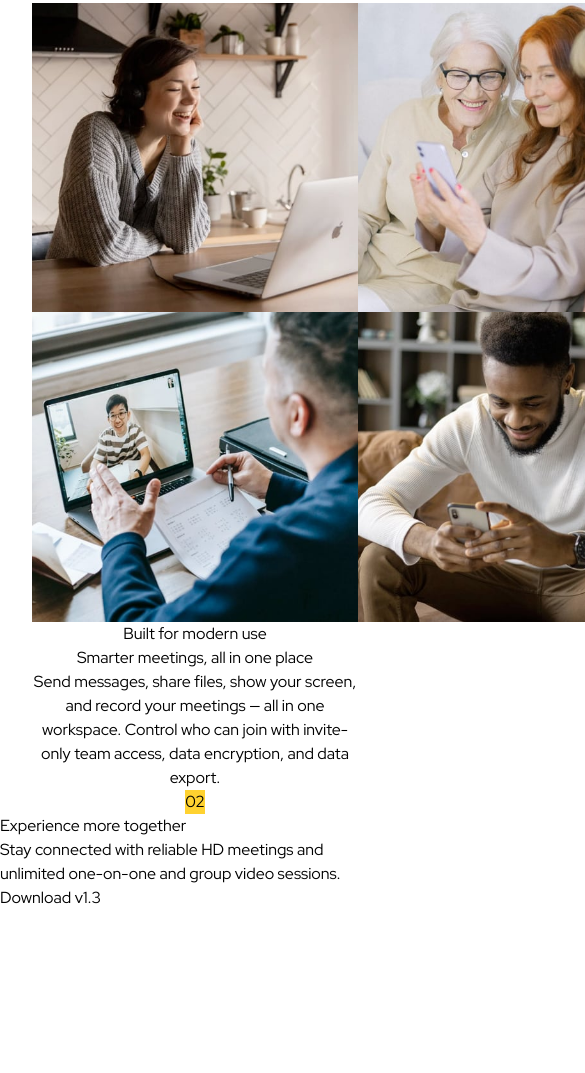
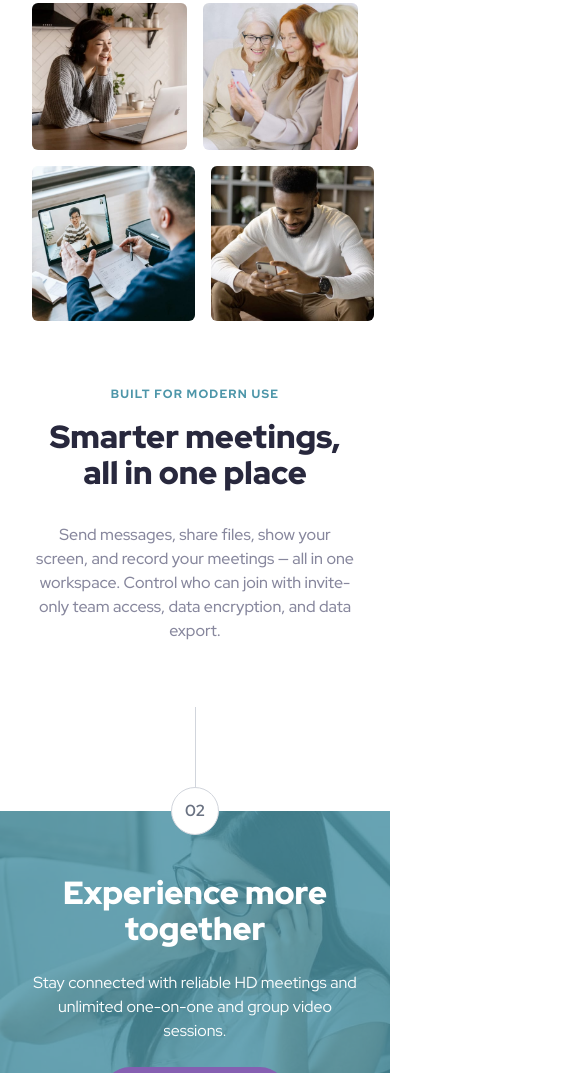
Before and after one commit to pauljomy/meet, a website built with Vite: page index.html in a window 390 px wide. Shown: the part 927-2000 px from the top of the page, 585 px wide, since content can reach past the window. Before the commit the page ends 1837 px from the top, so only its background shows below. Built offline with nearby package versions, Linux system fonts and the light colour scheme.

Commit message:
mobile and table completed

```diff
--- a/index.html
+++ b/index.html
@@ -9,7 +9,7 @@
     <img src="/src/assets/logo.svg" alt="Logo" class="mx-auto mt-12 my-16" />
 
     <div>
-      <div class="flex overflow-hidden gap-4 mb-12">
+      <div class="flex overflow-hidden gap-4 mb-12 md:gap-8">
         <img
           src="/src/assets/desktop/image-hero-left.png"
           alt="Hero Image Left"
@@ -22,6 +22,7 @@
         />
       </div>
       <div class="mx-8 text-center">
+        <div class="max-w-md mx-auto">
           <h1
             class="text-[2.5rem] font-black text-h1 leading-11 text-center tracking-normal mb-6"
           >
@@ -31,16 +32,19 @@
             Meet makes it easy to connect with others face-to-face virtually and
             collaborate across any device.
           </p>
+          <div class="md:flex md:mb-39 md:gap-4 justify-center">
             <button
-          class="block mx-auto px-10 py-4 bg-btn1 rounded-full text-white font-bold mb-4"
+              class="xs:mx-auto px-10 py-4 bg-btn1 rounded-full text-white font-bold mb-4 md:mb-0"
             >
               Download <span class="text-btn1-v1">v1.3</span>
             </button>
             <button
-          class="block mx-auto px-10 py-4 bg-btn2 rounded-full text-white font-bold mb-16"
+              class="xs:mx-auto px-10 py-4 bg-btn2 rounded-full text-white font-bold mb-16 md:mb-0"
             >
               What is it?
             </button>
+          </div>
+        </div>
         <div class="flex items-center flex-col">
           <div class="w-px h-20 bg-gray-300"></div>
 
@@ -50,41 +54,82 @@
             01
           </div>
         </div>
-        <div class="flex">
+        <div class="max-w-280 mx-auto">
+          <div class="flex flex-col md:flex-row gap-4 mb-16">
+            <div class="flex gap-4 mr-4">
               <img
                 src="/src/assets/desktop/image-woman-in-videocall.jpg"
                 alt="A women in video call"
+                class="w-1/2 rounded-md"
               />
               <img
                 src="/src/assets/desktop/image-women-videochatting.jpg"
                 alt="A group of people video chatting"
+                class="w-1/2 rounded-md"
               />
             </div>
-        <div class="flex">
+            <div class="flex gap-4">
               <img
                 src="/src/assets/desktop/image-men-in-meeting.jpg"
                 alt="A man attending a virtual meeting"
+                class="w-1/2 rounded-md"
               />
               <img
                 src="/src/assets/desktop/image-man-texting.jpg"
                 alt="A man texting"
+                class="w-1/2 rounded-md"
               />
             </div>
-        <p>Built for modern use</p>
-        <h2>Smarter meetings, all in one place</h2>
-        <p>
-          Send messages, share files, show your screen, and record your meetings
-          — all in one workspace. Control who can join with invite-only team
-          access, data encryption, and data export.
+          </div>
+          <div class="max-w-126 mx-auto">
+            <p
+              class="text-btn1 font-extrabold uppercase tracking-widest text-[0.75rem] mb-4"
+            >
+              Built for modern use
             </p>
-        <button class="bg-amber-300">02</button>
+            <h2 class="font-black text-h1 text-[2rem] leading-9 mb-8">
+              Smarter meetings, all in one place
+            </h2>
+            <p class="font-medium text-text mb-16">
+              Send messages, share files, show your screen, and record your
+              meetings — all in one workspace. Control who can join with
+              invite-only team access, data encryption, and data export.
+            </p>
           </div>
-      <h2>Experience more together</h2>
-      <p>
-        Stay connected with reliable HD meetings and unlimited one-on-one and
-        group video sessions.
+        </div>
+        <div class="flex justify-center flex-col items-center">
+          <div class="w-px h-20 bg-gray-300"></div>
+          <div
+            class="border w-12 h-12 rounded-full items-center flex justify-center bg-white border-gray-300 text-gray-500 font-bold"
+          >
+            02
+          </div>
+        </div>
+      </div>
+      <footer
+        class="text-center bg-[url('/src/assets/mobile/image-footer.jpg')] bg-cover -mt-6 mx-auto md:bg-[url('/src/assets/tablet/image-footer.jpg')] xl:bg-[url('/src/assets/desktop/image-footer.jpg')]"
+      >
+        <div class="px-8 py-16 bg-btn1/80">
+          <div
+            class="xl:flex xl:flex-1 xl:justify-between max-w-280 mx-auto xl:gap-30"
+          >
+            <h2
+              class="text-[2rem] leading-9 font-black mb-6 text-white xl:text-left xl:mb-0"
+            >
+              Experience more together
+            </h2>
+            <p class="mb-6 text-white xl:text-left xl:mb-0">
+              Stay connected with reliable HD meetings and unlimited one-on-one
+              and group video sessions.
             </p>
-      <button>Download v1.3</button>
+            <button
+              class="mx-auto px-10 py-4 bg-btn2 rounded-full text-white font-bold mb-4 xl:self-center xl:flex"
+            >
+              Download <span class="text-btn2-v2">v1.3</span>
+            </button>
+          </div>
+        </div>
+      </footer>
     </div>
   </body>
 </html>
--- a/src/style.css
+++ b/src/style.css
@@ -9,6 +9,7 @@
   --color-btn2: #855fb1;
   --color-btn1-v1: #8fe3f9;
   --color-nums: #87879d;
+  --color-btn2-v2: #d9b8ff;
 
   --font-family-default: "Red Hat Display", sans-serif;
 }
```
Lines whose indentation alone changed are shown as unchanged.
